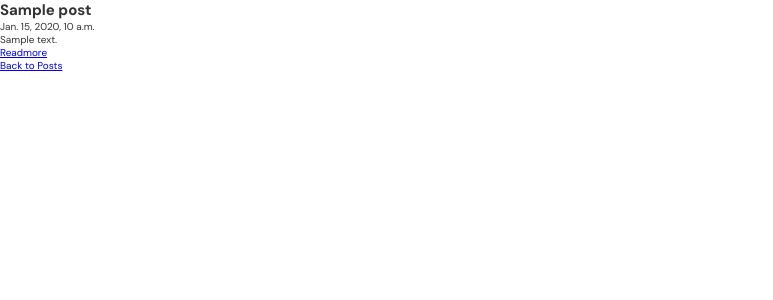
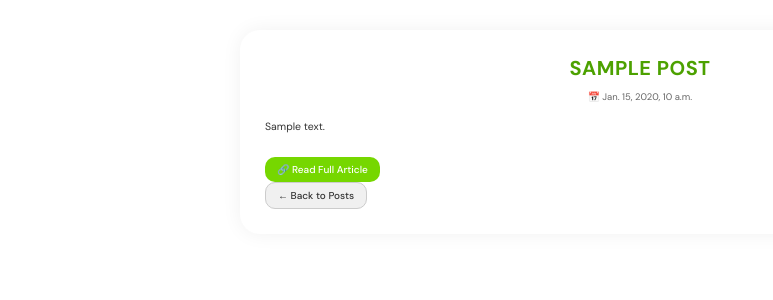
Before and after one commit to gbollybambam/django-practice-projects, a Django app: page /blog/post/1 in a window 1280 px wide. Shown: the top 300 px of the page, without its empty margins (0-773 px from the left). Run offline with Django 5.2, Linux system fonts and the light colour scheme; a user stored in the database is signed in; tables that the repository leaves empty hold one stand-in row (values such as "Sample post").

Commit message:
adding css files and updating html files

```diff
--- /dev/null
+++ b/django-blog/blog/static/css/post_detail.css
@@ -0,0 +1,64 @@
+.post-detail-wrapper {
+    max-width: 800px;
+    margin: 3rem auto;
+    padding: 2.5rem;
+    background-color: #fff;
+    border-radius: 2rem;
+    box-shadow: 0 0 2rem rgba(0, 0, 0, 0.06);
+    animation: fadeInUp 0.4s ease both;
+}
+
+.post-detail-title {
+    font-size: 2rem;
+    font-weight: 700;
+    color: #4ca100;
+    margin-bottom: 1rem;
+    text-align: center;
+    text-transform: uppercase;
+    letter-spacing: 0.5px;
+}
+
+.post-detail-meta {
+    font-size: 0.95rem;
+    color: #666;
+    margin-bottom: 1.5rem;
+    text-align: center;
+}
+
+.post-detail-content {
+    font-size: 1.05rem;
+    line-height: 1.8;
+    color: #333;
+    margin-bottom: 2rem;
+}
+
+.btn {
+    display: inline-block;
+    padding: 0.6rem 1.2rem;
+    border-radius: 1rem;
+    font-size: 1rem;
+    font-weight: 500;
+    text-decoration: none;
+    transition: background-color 0.3s ease;
+    cursor: pointer;
+}
+
+.external-link {
+    background-color: #76d700;
+    color: white;
+    margin-right: 1rem;
+}
+
+.external-link:hover {
+    background-color: #5cb800;
+}
+
+.back-btn {
+    background-color: #f0f0f0;
+    color: #333;
+    border: 1px solid #ccc;
+}
+
+.back-btn:hover {
+    background-color: #ddd;
+}
--- a/django-blog/blog/templates/blog/create_post.html
+++ b/django-blog/blog/templates/blog/create_post.html
@@ -1,5 +1,6 @@
 {% extends 'base_generic.html' %}
 {% load static %}
+
 {% block title %}
 <title>Create New Post</title>
 {% endblock %}
--- a/django-blog/blog/templates/blog/delete_post.html
+++ b/django-blog/blog/templates/blog/delete_post.html
@@ -1,4 +1,5 @@
 {% extends 'base_generic.html' %}
+{% load static %}
 
 {% block title %}
 <title>Confirm Delete</title>
--- a/django-blog/blog/templates/blog/edit_post.html
+++ b/django-blog/blog/templates/blog/edit_post.html
@@ -1,4 +1,5 @@
 {% extends 'base_generic.html' %}
+{% load static %}
 
 {% block title %}
 <title>Edit Post</title>
--- a/django-blog/blog/templates/blog/post_detail.html
+++ b/django-blog/blog/templates/blog/post_detail.html
@@ -1,13 +1,25 @@
 {% extends 'base_generic.html' %}
+{% load static %}
+
+{% block title %}
+<title>{{ post.title }}</title>
+{% endblock %}
+
+{% block leaf %}
+<link rel="stylesheet" href="{% static 'css/post_detail.css' %}" />
+{% endblock %}
 
 {% block content %}
-    <h2>{{post.title}}</h2>
-    <p>{{ post.published_at }}</p>
-    <p>{{ post.content }}</p>
+<div class="post-detail-wrapper">
+    <h2 class="post-detail-title">{{ post.title }}</h2>
+    <p class="post-detail-meta">📅 {{ post.published_at }}</p>
+    <div class="post-detail-content">{{ post.content }}</div>
 
     {% if post.url %}
-        <p><a href="{{ post.url }}" target="_blank">Readmore</a></p>
+    <p><a href="{{ post.url }}" class="btn external-link" target="_blank">🔗 Read Full Article</a></p>
     {% endif %}
 
-    <a href="{% url 'blog' %}?page={{ request.GET.page|default:'1' }}&source={{ request.GET.source|default:'all' }}">Back to Posts</a>
+    <a href="{% url 'blog' %}?page={{ request.GET.page|default:'1' }}&source={{ request.GET.source|default:'all' }}"
+        class="btn back-btn">← Back to Posts</a>
+</div>
 {% endblock %}
```
Also changed, not shown: django-blog/accounts/static/css/signup.css (added, +78 -0 lines), django-blog/accounts/templates/registration/logged_out.html (+15 -3 lines), django-blog/accounts/templates/registration/signup.html (+20 -7 lines).
